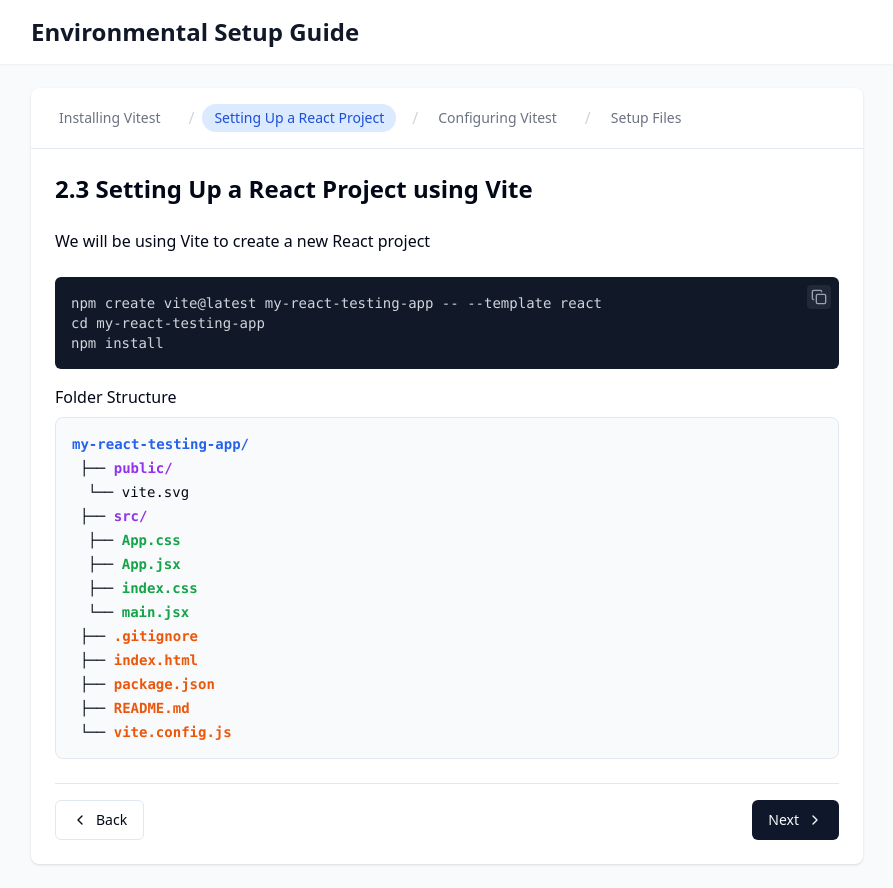
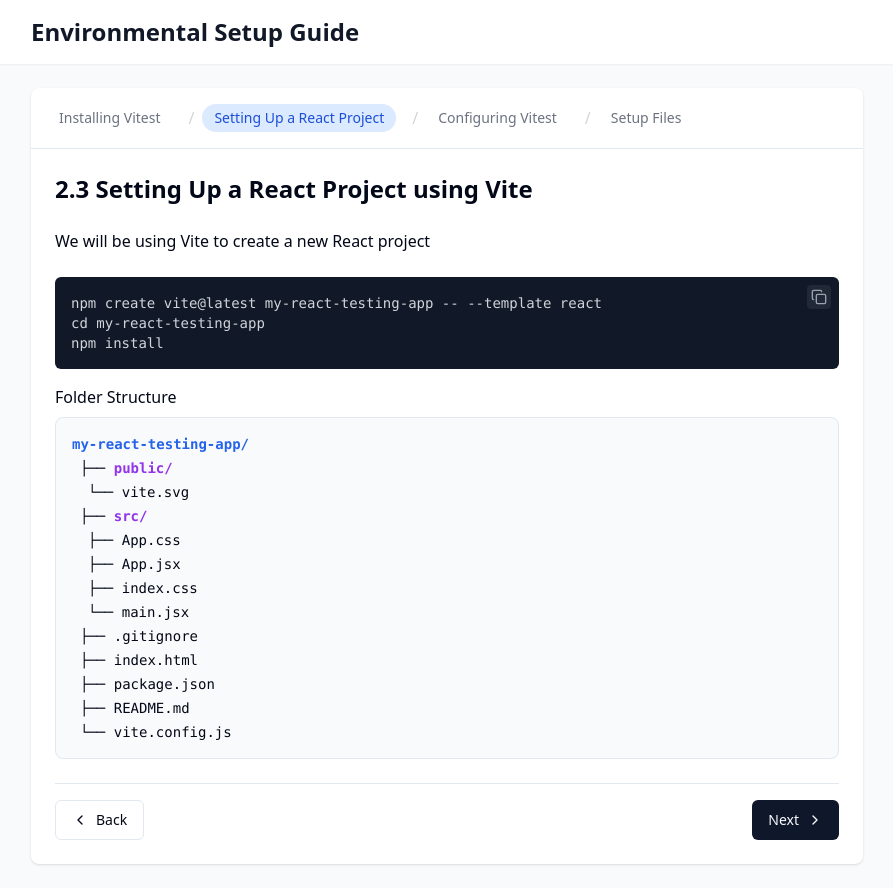
Before and after one commit to Nxtwave-s/react-test-setup-wizard, a React (Vite) app: page / in a window 1280 px wide. Both pictures are taken after a click on the button "Setting Up a React Project". Shown: the whole page, without its empty margins (193-1086 px from the left). Built offline with nearby package versions, Linux system fonts and the light colour scheme.

Commit message:
Fix: Folder structure in SetupReactProject
Updated the folder structure in SetupReactProject.tsx to match the provided image, ensuring correct file paths and highlighting folder names.

```diff
--- a/src/components/steps/SetupReactProject.tsx
+++ b/src/components/steps/SetupReactProject.tsx
@@ -23,15 +23,15 @@ npm install`}
             <div className="ml-2">├── <span className="text-purple-600 font-semibold">public/</span></div>
             <div className="ml-4">└── vite.svg</div>
             <div className="ml-2">├── <span className="text-purple-600 font-semibold">src/</span></div>
-            <div className="ml-4">├── <span className="text-green-600 font-semibold">App.css</span></div>
-            <div className="ml-4">├── <span className="text-green-600 font-semibold">App.jsx</span></div>
-            <div className="ml-4">├── <span className="text-green-600 font-semibold">index.css</span></div>
-            <div className="ml-4">└── <span className="text-green-600 font-semibold">main.jsx</span></div>
-            <div className="ml-2">├── <span className="text-orange-600 font-semibold">.gitignore</span></div>
-            <div className="ml-2">├── <span className="text-orange-600 font-semibold">index.html</span></div>
-            <div className="ml-2">├── <span className="text-orange-600 font-semibold">package.json</span></div>
-            <div className="ml-2">├── <span className="text-orange-600 font-semibold">README.md</span></div>
-            <div className="ml-2">└── <span className="text-orange-600 font-semibold">vite.config.js</span></div>
+            <div className="ml-4">├── App.css</div>
+            <div className="ml-4">├── App.jsx</div>
+            <div className="ml-4">├── index.css</div>
+            <div className="ml-4">└── main.jsx</div>
+            <div className="ml-2">├── .gitignore</div>
+            <div className="ml-2">├── index.html</div>
+            <div className="ml-2">├── package.json</div>
+            <div className="ml-2">├── README.md</div>
+            <div className="ml-2">└── vite.config.js</div>
           </div>
         </div>
       </div>
```
